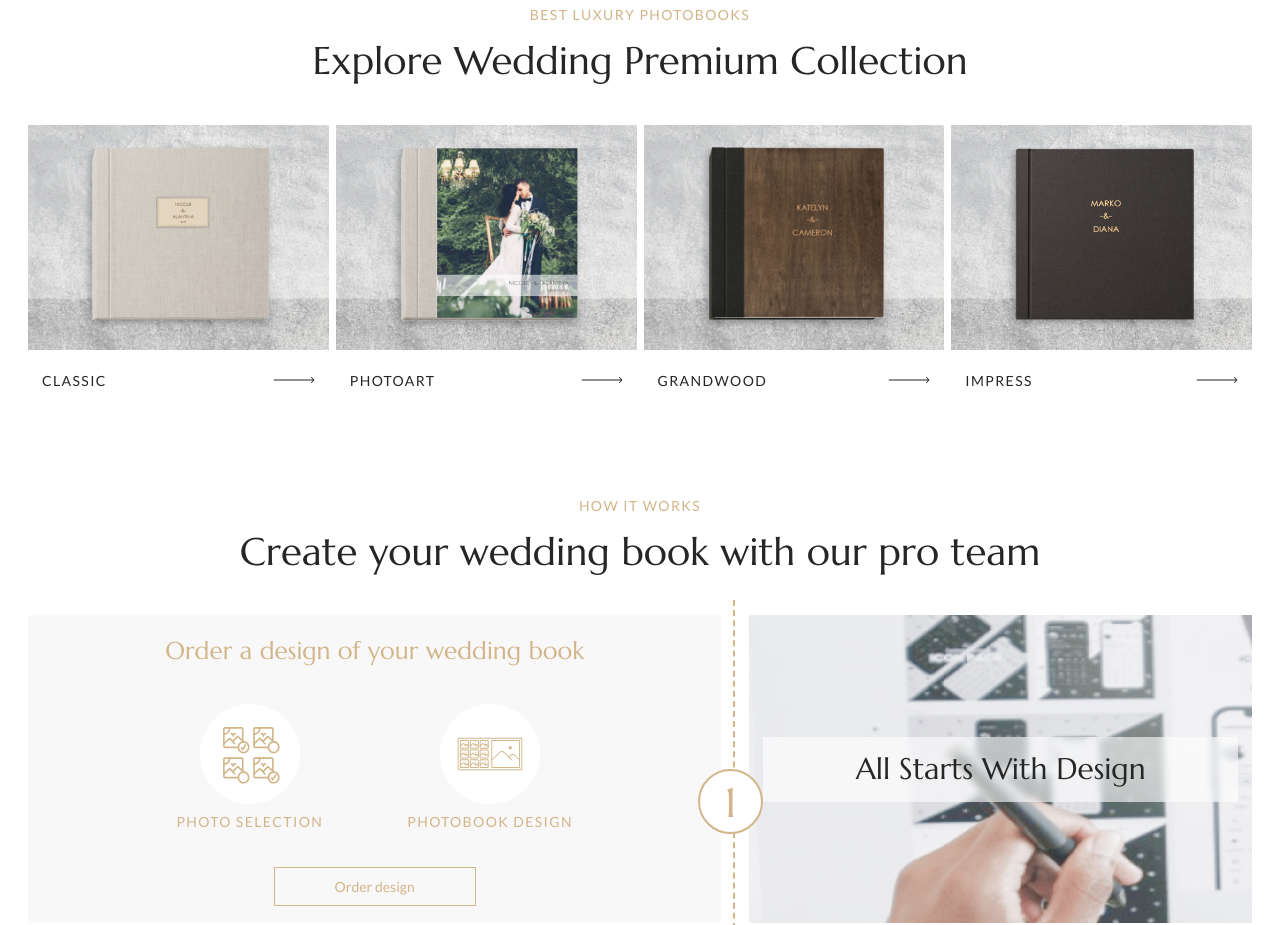
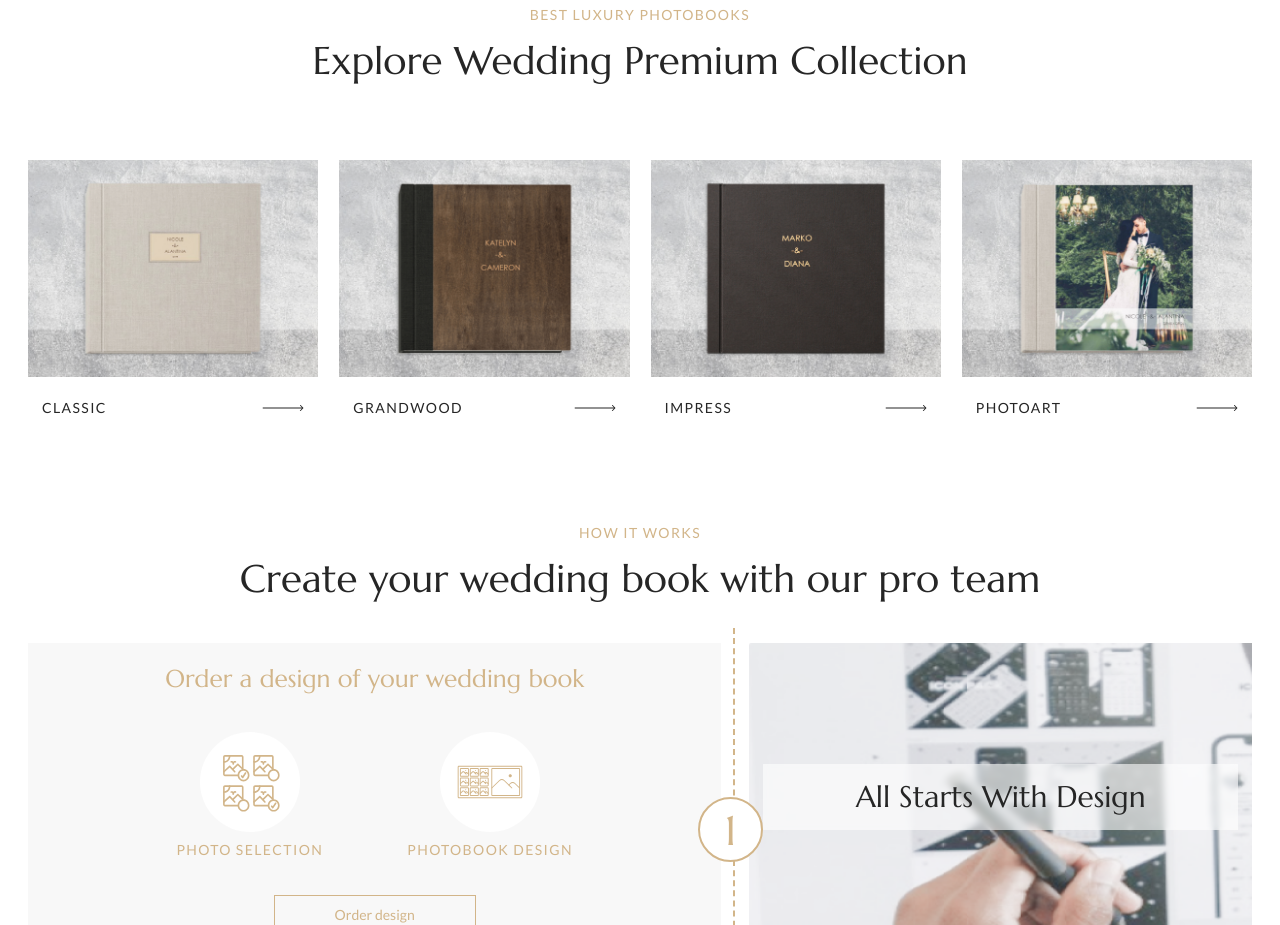
Before and after one commit to Luchiweb/sensation, a React (Vite) app: page / in a window 1280 px wide. Shown: the part 880-1805 px from the top of the page. Built offline with nearby package versions, Linux system fonts and the light colour scheme.

Commit message:
refactor: replace product list structure in book collection

```diff
--- a/src/components/BookCollection/BookCollection.jsx
+++ b/src/components/BookCollection/BookCollection.jsx
@@ -1,25 +1,22 @@
 import "./BookCollection.css"
 
-import classic from "../../assets/images/classic.jpg"
-import photoart from "../../assets/images/photoart.jpg"
-import impress from "../../assets/images/impress.jpg"
-import grandwood from "../../assets/images/grandwood.jpg"
-import ProductCard from "../ProductCard/ProductCard"
+import ProductList from "../ProductList/ProductList"
+import products from "../../helpers/products"
+import { useMemo } from "react";
 
 
 function BookCollection() {
+    const premiumProducts = useMemo(() => {
+        return products.filter((product) => product.type === 'premium');
+    }, []);
+
     return (
         <section className="bookCollection-container">
             <div className="bookCollection-titles">
                 <h5>best luxury photobooks</h5>
                 <h2>Explore Wedding Premium Collection</h2>
             </div>
-            <div className="bookCollection-products">
-                <ProductCard name="Classic" pageUrl="#" imageUrl={classic} />
-                <ProductCard name="Photoart" pageUrl="#" imageUrl={photoart} />
-                <ProductCard name="Grandwood" pageUrl="#" imageUrl={grandwood} />
-                <ProductCard name="Impress" pageUrl="#" imageUrl={impress} />
-            </div>
+            <ProductList products={premiumProducts} columns={4} />
         </section>
     )
 }
--- a/src/components/ThanksCollection/ThanksCollection.jsx
+++ b/src/components/ThanksCollection/ThanksCollection.jsx
@@ -1,22 +1,24 @@
+import { useMemo } from 'react';
 import products from '../../helpers/products';
+
 import Button from '../Button/Button';
-// import you from '../../assets/images/you.jpg';
-// import parents from '../../assets/images/parents.jpg';
-// import friends from '../../assets/images/friends.jpg';
-
 import ProductList from '../ProductList/ProductList';
 
 import './ThanksCollection.css';
 
 function ThanksCollection() {
-  const specialProducts = products.filter((product) => product.type === 'special');
-  const forProducts = products.filter((product) => product.type === 'for');
+  const [specialProducts, forProducts] = useMemo(() => {
+    const filteredSpecialProducts = products.filter((product) => product.type === 'special');
+    const filteredForProducts = products.filter((product) => product.type === 'for');
+    return [filteredSpecialProducts, filteredForProducts];
+  }, []);
 
   return (
     <section className="thanks-container">
       <h3>Thank you Wedding Gifts Collection</h3>
-      <ProductList products={specialProducts} columns={3} color="secondary" />
-      <ProductList products={forProducts} columns={3} color="secondary" />
+      {[specialProducts, forProducts].map((productList, index) => (
+        <ProductList products={productList} key={index} columns={3} color="secondary" />
+      ))}
       <Button link="#" text="Learn more" size="large" />
     </section>
   );
--- a/src/helpers/products.js
+++ b/src/helpers/products.js
@@ -71,4 +71,8 @@ const products = [{
     pageUrl: "#",
 },]
 
+export function productTypeFilter(type) {
+    return products.filter(product => product.type === type)
+}
+
 export default products
```
